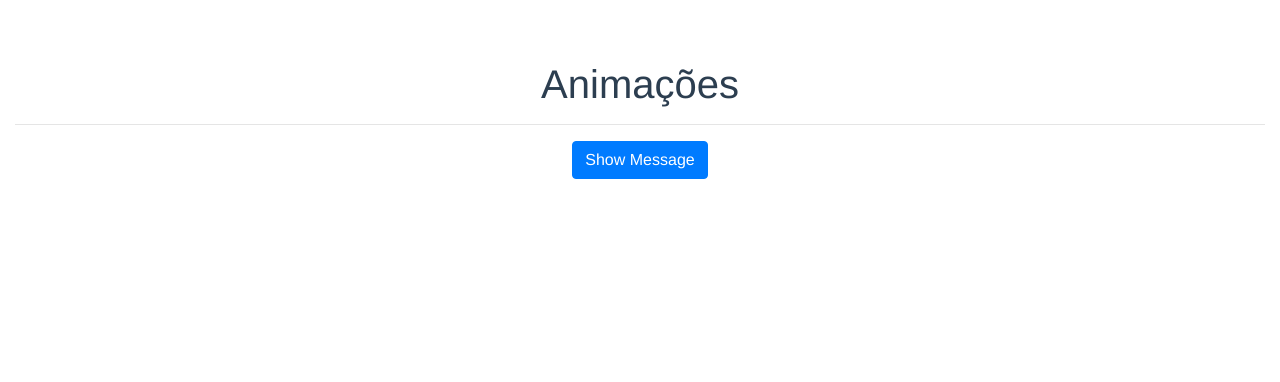
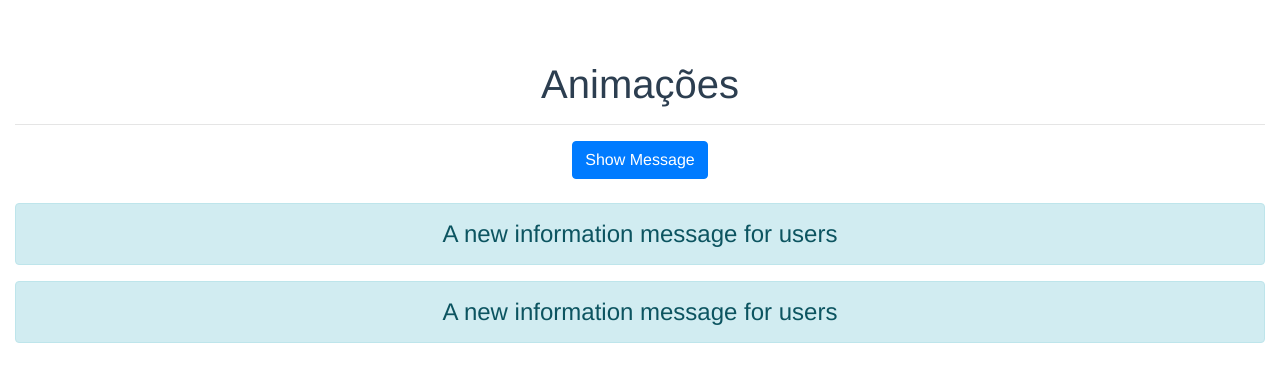
Before and after one commit to Rodrigolmg/vue-animations-transitions, a Vue app in the folder animacoes-exercicios/: page / in a window 1280 px wide. Shown: the top 382 px of the page. Built offline with nearby package versions, Linux system fonts and the light colour scheme.

Commit message:
Using "appear" property

```diff
--- a/animacoes-exercicios/src/App.vue
+++ b/animacoes-exercicios/src/App.vue
@@ -4,11 +4,11 @@
 		<hr>
 		<b-button variant="primary" class="mb-4" @click="show = !show">Show Message</b-button>
 		<transition name="fade">
-			<b-alert variant="info" show v-if="show">{{msg}}</b-alert>
+			<b-alert variant="info" show v-if="!show">{{msg}}</b-alert>
 		</transition>
 
-		<transition name="slide" type="transition">
-			<b-alert variant="info" show v-show="show">{{msg}}</b-alert>
+		<transition name="slide" type="transition" appear>
+			<b-alert variant="info" show v-show="!show">{{msg}}</b-alert>
 		</transition>
 	</div>
 </template>
```
